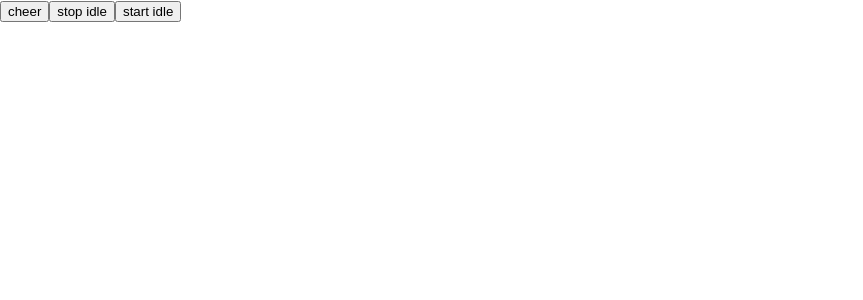
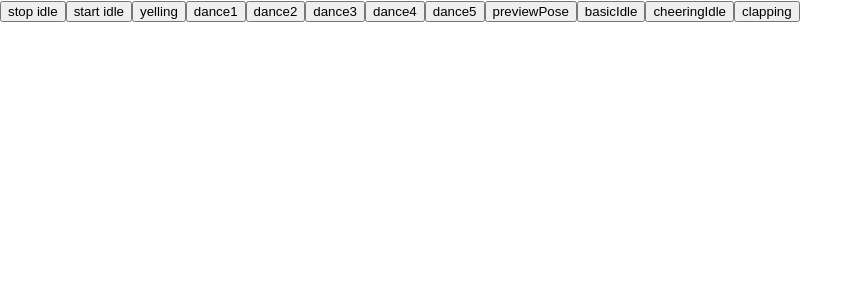
Before and after one commit to LuisEgan/dancefloor, a React (Create React App) app: page / in a window 1280 px wide. Shown: the top 300 px of the page, without its empty margins (0-863 px from the left). Built offline with nearby package versions, Linux system fonts and the light colour scheme; no server answers.

Commit message:
add all animations for testing

```diff
--- a/src/App.tsx
+++ b/src/App.tsx
@@ -41,6 +41,19 @@ const AVATARS_DATA = [
 const MODEL_TEMP = "./models/Male/SK_MBeachwear.fbx";
 const ANIMATION_TEMP = "./models/Animations/Anim_CheeringIdle.fbx";
 const ANIMATION_IDLE = "./models/Animations/Anim_BasicIdle.fbx";
+
+const ANIMATIONS = {
+  yelling: "./models/Animations/Anim_Yelling.fbx",
+  dance1: "./models/Animations/Anim_Dance01.fbx",
+  dance2: "./models/Animations/Anim_Dance02.fbx",
+  dance3: "./models/Animations/Anim_Dance03.fbx",
+  dance4: "./models/Animations/Anim_Dance04.fbx",
+  dance5: "./models/Animations/Anim_Dance05.fbx",
+  previewPose: "./models/Animations/Anim_PreviewPose.fbx",
+  basicIdle: "./models/Animations/Anim_BasicIdle.fbx",
+  cheeringIdle: "./models/Animations/Anim_CheeringIdle.fbx",
+  clapping: "./models/Animations/Anim_Clapping.fbx",
+};
 
 const loadFBX = (fp: string) => {
   return new Promise((resolve, reject) => {
@@ -188,6 +201,21 @@ function App() {
     }
   };
 
+  const runAnimation = async (fp: any) => {
+    const animation: any = await loadFBX(fp);
+    avatars[0].idle.stop();
+    const onFinished = () => {
+      avatars[0].idle.start();
+      avatars[0].mixers[0].removeEventListener(onFinished);
+    };
+    avatars[0].mixers[0].addEventListener("finished", onFinished);
+    for (let i = 0; i < avatars[0].mixers.length; i++) {
+      const action = avatars[0].mixers[i].clipAction(animation.animations[0]);
+      action.setLoop(THREE.LoopRepeat, 1);
+      action.play();
+    }
+  };
+
   const cheer = async () => {
     const animation: any = await loadFBX(ANIMATION_TEMP);
     avatars[0].idle.stop();
@@ -236,11 +264,16 @@ function App() {
     renderer && renderer.setSize(width, height);
   };
 
+  console.log(Object.keys(ANIMATIONS));
+
   return (
     <div className="App">
-      <button onClick={() => cheer()}>cheer</button>
       <button onClick={() => avatars[0].idle.stop()}>stop idle</button>
       <button onClick={() => avatars[0].idle.start()}>start idle</button>
+      {Object.keys(ANIMATIONS).map((k: any) => {
+        //@ts-ignore
+        return <button onClick={() => runAnimation(ANIMATIONS[k])}>{k}</button>;
+      })}
       <div id="scene" ref={mount} />
     </div>
   );
```
